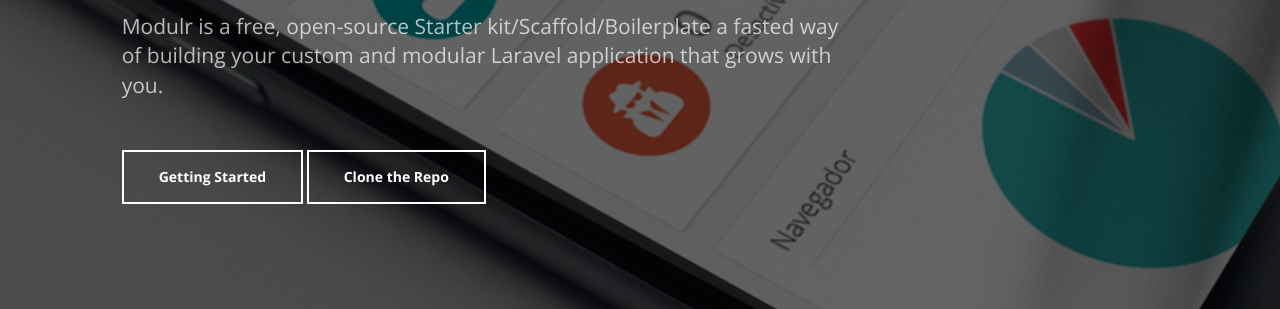
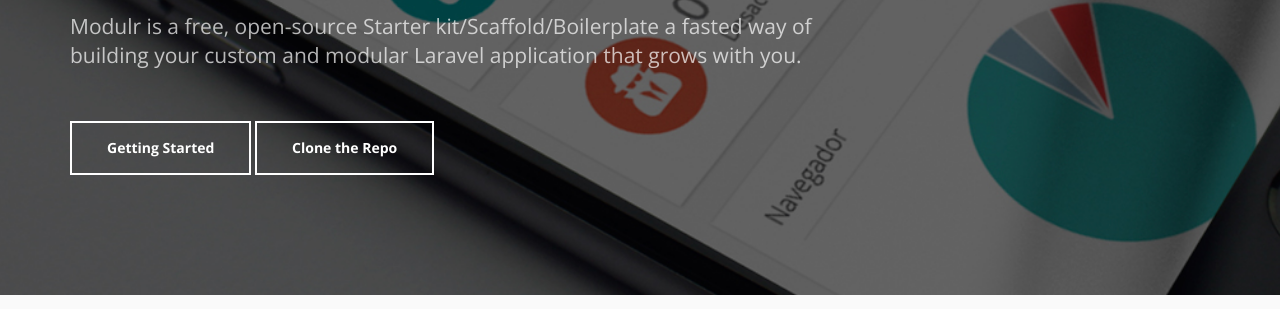
Before and after one commit to modulr/modulr-website, a plain HTML site: page index.html in a window 1280 px wide. Shown: the part 342-651 px from the top of the page. Drawn offline with nearby package versions, Linux system fonts and the light colour scheme; files whose address does not match are found by name.

Commit message:
Improvement width banner-content

```diff
--- a/index.html
+++ b/index.html
@@ -117,10 +117,10 @@
     </div>
     <!-- End Header -->
     <div class="banner-content">
-      <div class="container-fluid">
+      <div class="container">
         <div class="row">
           <!-- Start Header Text -->
-          <div class="col-sm-offset-1 col-sm-10 col-md-10">
+          <div class="col-md-12">
             <h1>The base for developing <strong>awesome projects</strong></h1>
             <p class="lead">Modulr is a free, open-source Starter kit/Scaffold/Boilerplate a fasted way of building your custom and modular Laravel application that grows with you.</p>
             <a href="http://docs.modulr.io" target="_blank" class="btn btn-transparent btn-big">Getting Started</a>
```
